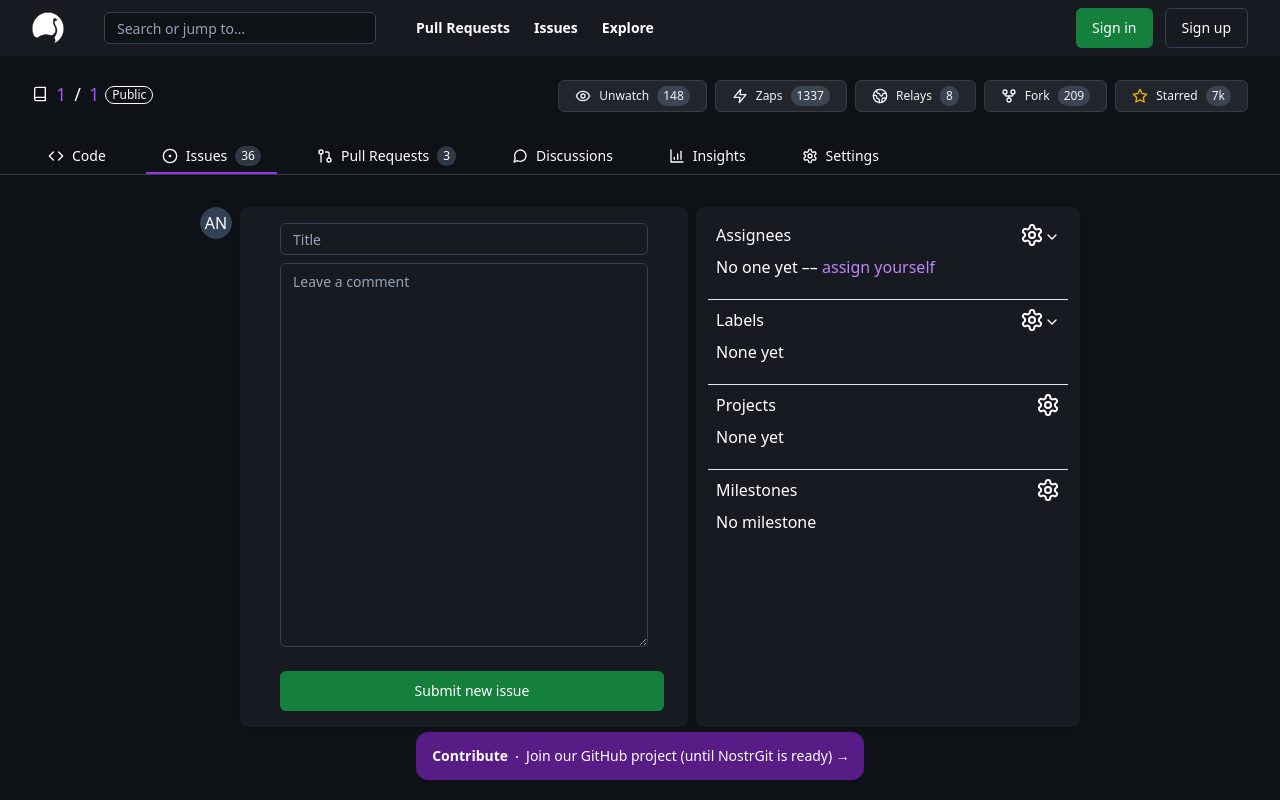
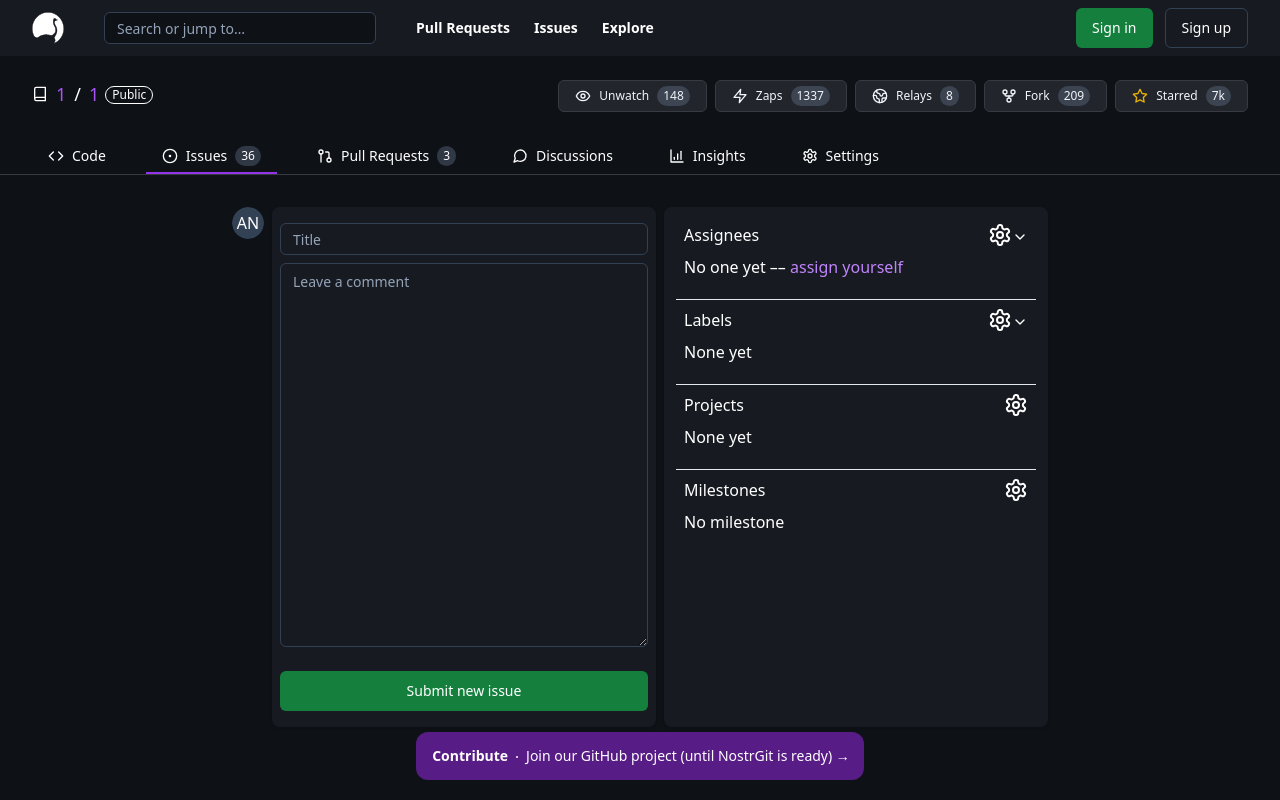
Before and after one commit to NostrGit/NostrGit, a Next.js app: page /1/1/issues/new in a window 1280 px wide. Built offline with nearby package versions, Linux system fonts and the light colour scheme; what nostr-relaypool would draw is missing.

Commit message:
Add key to mapped span elements.

```diff
--- a/src/app/[entity]/[repo]/issues/new/page.tsx
+++ b/src/app/[entity]/[repo]/issues/new/page.tsx
@@ -107,7 +107,7 @@ const privateKey = localStorage.getItem('nostr:privkey')
       </Avatar>
       <div>
         <div className="sm:mx-auto sm:w-full sm:max-w-md">
-          <div className="bg-[#171B21] py-2 px-4 shadow sm:rounded-lg sm:px-10">
+          <div className="bg-[#171B21] w-96 py-2 px-4 shadow sm:rounded-lg sm:px-2">
             <form className="space-y-6" onSubmit={handleSubmit}>
               <div>
                 <div className="mt-2">
@@ -126,7 +126,7 @@ const privateKey = localStorage.getItem('nostr:privkey')
                     type="textbox"
                     required
                     placeholder="Leave a comment"
-                    className="w-full block h-96 mt-2"
+                    className="block h-96 mt-2"
                     ref={commentRef}
                   />
                 </div>
@@ -135,7 +135,7 @@ const privateKey = localStorage.getItem('nostr:privkey')
                 <Button
                   variant={"success"}
                   type="submit"
-                  className="flex w-96 mb-2 justify-center"
+                  className="flex w-full mb-2 justify-center"
                 >
                   Submit new issue
                 </Button>
@@ -242,7 +242,7 @@ const privateKey = localStorage.getItem('nostr:privkey')
               {
                 selectedLabels.length > 0 ? (
                   /* todo: different bg-color for each label */
-                  selectedLabels.map(label => <span className='p-1 pl-2 pr-2 text-black bg-white sm:rounded-lg'>{label}</span>)
+                  selectedLabels.map(label => <span key={label} className='p-1 pl-2 pr-2 text-black bg-white sm:rounded-lg'>{label}</span>)
                 ) : (
                   <span className='text-gray-300'>None yet</span>
                 )
```
